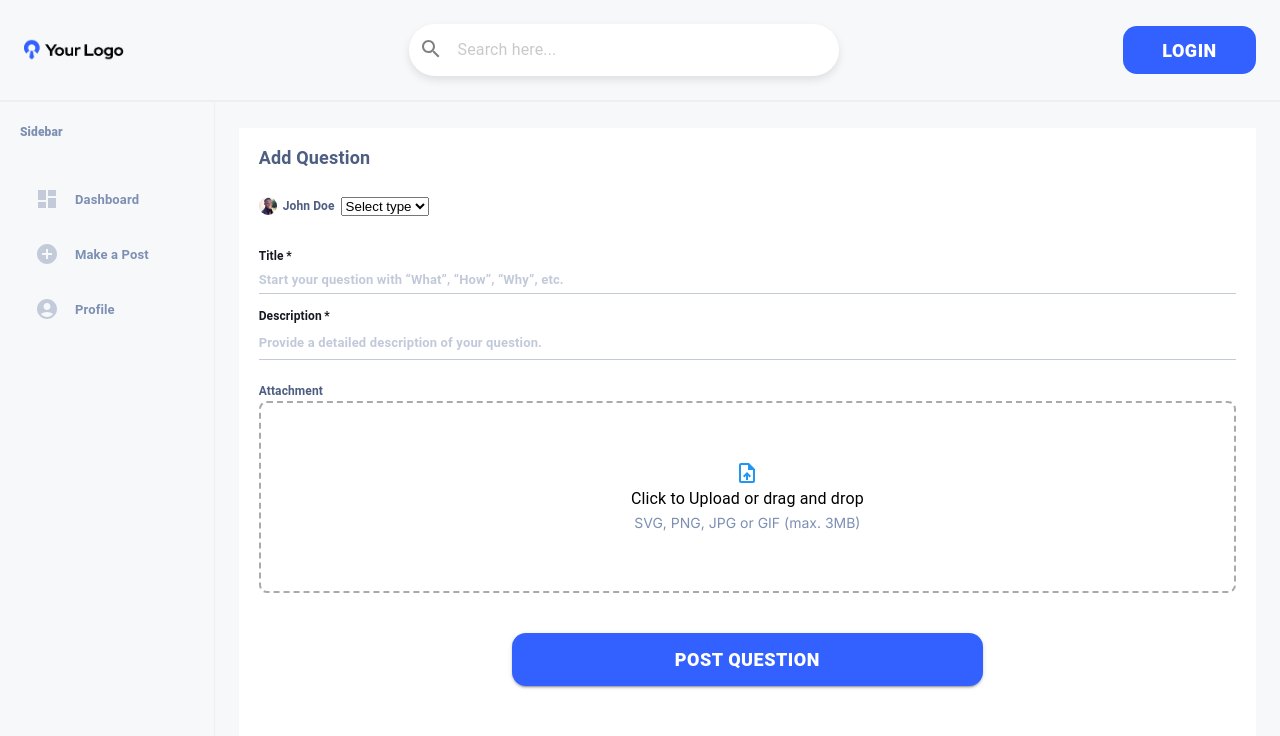
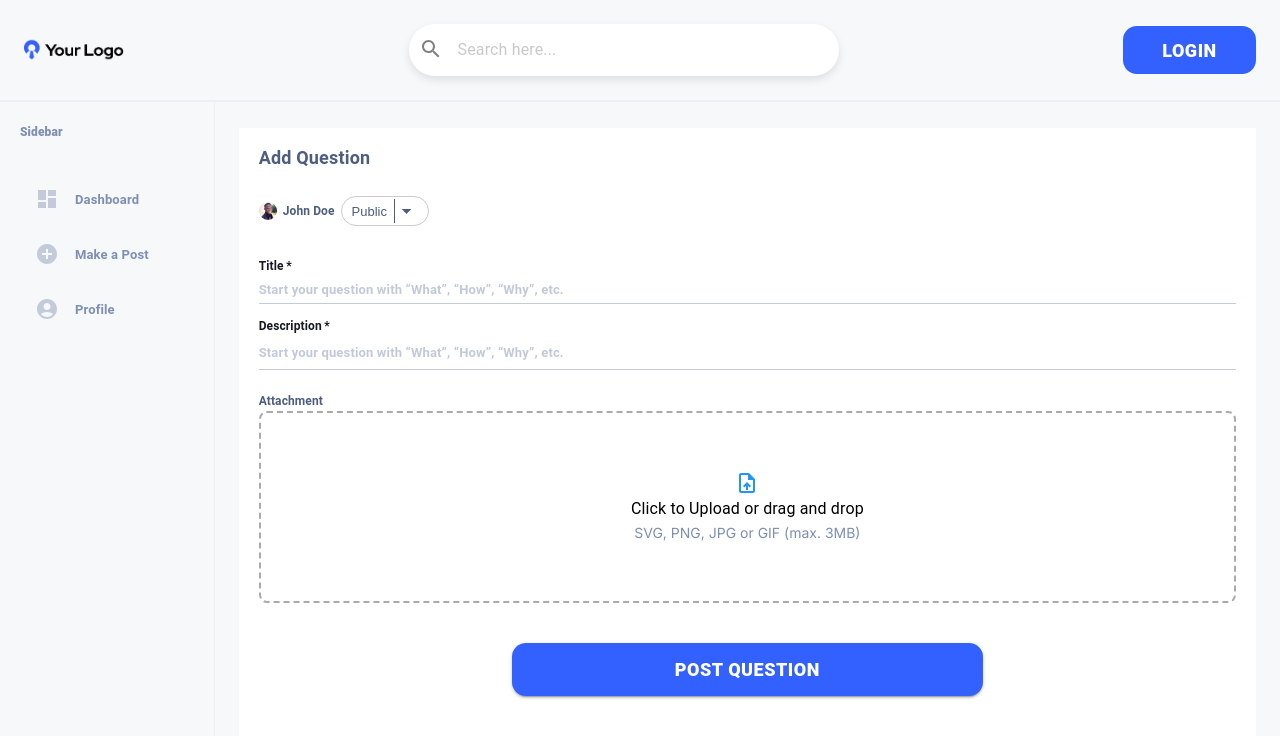
Before and after one commit to Inder-singh001/algorithmics-forums, a Next.js app: page /add-a-post in a window 1280 px wide. Shown: the top 736 px of the page. Built offline with nearby package versions, Linux system fonts and the light colour scheme.

Commit message:
un did changes made to makepost component

```diff
--- a/src/app/components/makepost.js
+++ b/src/app/components/makepost.js
@@ -1,101 +1,56 @@
 "use client";
-import { Avatar, Button, Input, InputLabel, Typography } from "@mui/material";
+import { Avatar, Button, Input, InputLabel, TextField, Typography } from "@mui/material";
 import "../../.././public/sass/pages/makepost.scss";
-import { useState } from "react";
+import { useState, useEffect } from "react";
 import UploadIcon from "@mui/icons-material/UploadFile";
-import { useRouter } from "next/navigation"; // Next.js hook for navigation
-import { validatorMake, foreach, postApi } from "../../helpers/General"; // Importing custom helper functions
-import { toast } from "react-toastify"; // For toast notifications
-import { getToken, tokenName } from "@/dataCenter/LocalStorage"; // Importing functions for local storage operations
+import ArrowDropDownIcon from '@mui/icons-material/ArrowDropDown';
+import PeopleAltIcon from '@mui/icons-material/PeopleAlt';
+import Diversity3Icon from '@mui/icons-material/Diversity3';
+import LockPersonIcon from '@mui/icons-material/LockPerson';
 
-// Reusable error message component
-const ErrorMessage = ({ message }) => (
-  <Typography color="error" variant="body2">
-    {message}
-  </Typography>
+const DropSelect = () => {
+
+
+  const [selectedOption, setSelectedOption] = useState("Public");
+  const [isDropdownOpen, setIsDropdownOpen] = useState(false);
+
+  const toggleDropdown = () => {
+    setIsDropdownOpen(!isDropdownOpen);
+  };
+
+  const handleOptionClick = (option) => {
+    setSelectedOption(option);
+    setIsDropdownOpen(false);
+  };
+
+  useEffect(() => {
+    // This effect runs when selectedOption changes
+    console.log(`Selected option: ${selectedOption}`);
+  }, [selectedOption]);
+
+  return (
+    <div className="dropdown-container">
+      <button className="dropdown-button" onClick={toggleDropdown}>
+        <span>{selectedOption}</span>
+        <ArrowDropDownIcon className="dropdown-arrow" />
+      </button>
+      {isDropdownOpen && (
+        <div className="dropdown-menu">
+          <div onClick={() => handleOptionClick("Public")}><PeopleAltIcon />Public</div>
+          <div onClick={() => handleOptionClick("Private")}><Diversity3Icon />Private</div>
+          <div onClick={() => handleOptionClick("Personal")}><LockPersonIcon />Personal</div>
+        </div>
+      )}
+    </div>
   );
+};
 
 export default function MakeAPost() {
-  const router = useRouter(); // Initializing the router
-
-  // Default form values
-  const defaultValue = {
-    title: "",
-    description: "",
-    type: "",
-    // category_id: "",
-  };
-
-  // State for form data
-  const [formData, setFormData] = useState(defaultValue);
-
-  // State for form errors
-  const [errors, setErrors] = useState(defaultValue);
-
-  // Handle input change event
-  const handleInputChange = (e) => {
-    const { name, value } = e.target;
-    // Update formData state
-    setFormData((prevData) => ({
-      ...prevData,
-      [name]: value,
-    }));
-    // Clear errors for the current field
-    setErrors((prevData) => ({
-      ...prevData,
-      [name]: null,
-    }));
-  };
-
-  // Handle errors and update state
-  const handleErrors = (errors) => {
-    foreach(errors, (index, item) => {
-      setErrors((prevData) => ({
-        ...prevData,
-        [index]: item[0],
-      }));
-    });
-  };
-
-  // Handle form submit event
-  const handleSubmit = async (e) => {
-    e.preventDefault();
-    // Validate form data
-    const validationRules = await validatorMake(formData, {
-      title: "required",
-      description: "required",
-      type: "required",
-      // category_id: "required",
-    });
-
-    if (!validationRules.fails()) {
-      try {
-        // Submit form data to the server
-        const resp = await postApi("/post/add", formData);
-        if (resp.status) {
-          toast.success(resp.message); // Show success message
-          setFormData(defaultValue); // Reset form data
-          getToken(tokenName.LOGIN_TOKEN, resp.data.login_token); // Save token to local storage
-          router.push("/dashboard/explore");
-        } else {
-          toast.error("Failed to Post"); // Show error message
-        }
-      } catch (error) {
-        console.error(error);
-        toast.error("An unexpected error occurred. Please try again later.");
-      }
-    } else {
-      handleErrors(validationRules.errors.errors); // Handle validation errors
-      console.log(validationRules.errors.errors);
-    }
-  };
-
   return (
     <div className="outer_container">
       <div className="add_question_heading">
         <Typography>Add Question</Typography>
       </div>
-      <form onSubmit={handleSubmit}>
       <div className="profile">
         <div className="profile_picture">
           <Avatar alt="Remy Sharp" src="/images/profile.jpg" />
@@ -103,75 +58,39 @@ export default function MakeAPost() {
         <div className="profile_name">
           <Typography>John Doe</Typography>
         </div>
-          <select
-            name="type"
-            value={formData.type}
-            onChange={handleInputChange}
-          >
-            <option value="" disabled>
-              Select type
-            </option>
-            <option
-              name="type"
-              value={formData.Volvo}
-              onChange={handleInputChange}
-            >
-              Volvo
-            </option>
-            <option
-              name="type"
-              value={formData.Saab}
-              onChange={handleInputChange}
-            >
-              Saab
-            </option>
-            <option
-              name="type"
-              value={formData.Opel}
-              onChange={handleInputChange}
-            >
-              Opel
-            </option>
-            <option
-              name="type"
-              value={formData.Audi}
-              onChange={handleInputChange}
-            >
-              Audi
-            </option>
-          </select>
-          {errors.type && <ErrorMessage message={errors.type} />}
+        <DropSelect />
       </div>
 
       <div className="ques_section">
+        {/* <TextField
+            required
+            id="standard-required"
+            label="Title"
+            placeholder="Start your question with “What”, “How”, “Why”, etc."
+            variant="standard"
+          />
+          <TextField
+            required
+            id="standard-required"
+            label="Description"
+            variant="standard"
+            multiline
+          /> */}
         <div className="ques_area">
-            <InputLabel htmlFor="title" required>
-              Title
-            </InputLabel>
+          <InputLabel htmlFor="standard-description" required>Title</InputLabel>
           <Input
-              id="title"
+            id="standard-multiline-flexible"
             placeholder="Start your question with “What”, “How”, “Why”, etc."
-              name="title"
-              value={formData.title}
-              onChange={handleInputChange}
           />
-            {errors.title && <ErrorMessage message={errors.title} />}
         </div>
         <div className="ques_area">
-            <InputLabel htmlFor="description" required>
-              Description
-            </InputLabel>
+          <InputLabel htmlFor="standard-description" required>Description</InputLabel>
           <Input
-              id="description"
-              placeholder="Provide a detailed description of your question."
-              name="description"
-              value={formData.description}
-              onChange={handleInputChange}
+            id="standard-multiline-flexible"
+            placeholder="Start your question with “What”, “How”, “Why”, etc."
+            // rows={6}
             multiline
           />
-            {errors.description && (
-              <ErrorMessage message={errors.description} />
-            )}
         </div>
       </div>
       <div className="attachment_container">
@@ -180,22 +99,23 @@ export default function MakeAPost() {
 
       <div className="file_input_container">
         <div className="file_input_other_container ">
-            <input type="file" multiple className="file_input" />
+          <input
+            type="file"
+            multiple
+            className="file_input"
+          />
           <div className="file_input_icon">
             <UploadIcon />
-              <Typography>Click to Upload or drag and drop</Typography>
+            <Typography>Click to Upload or drag and drop
+            </Typography>
             <Typography variant="body">
-                SVG, PNG, JPG or GIF (max. 3MB)
-              </Typography>
+              SVG, PNG, JPG or GIF (max. 3MB)</Typography>
           </div>
         </div>
       </div>
       <div className="submit_button">
-          <Button variant="contained" type="submit">
-            Post Question
-          </Button>
+        <Button variant="contained">Post Question</Button>
       </div>
-      </form>
     </div>
   );
 }
```
Lines whose indentation alone changed are shown as unchanged.
